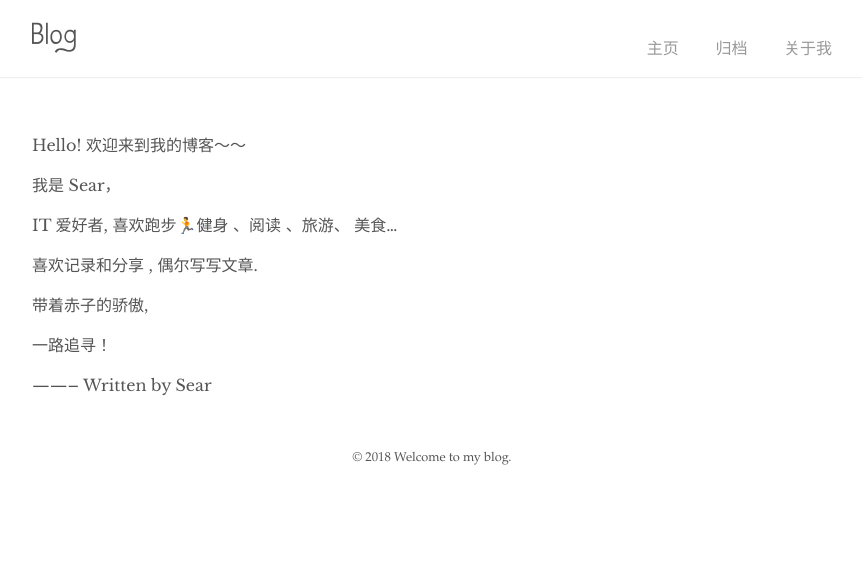
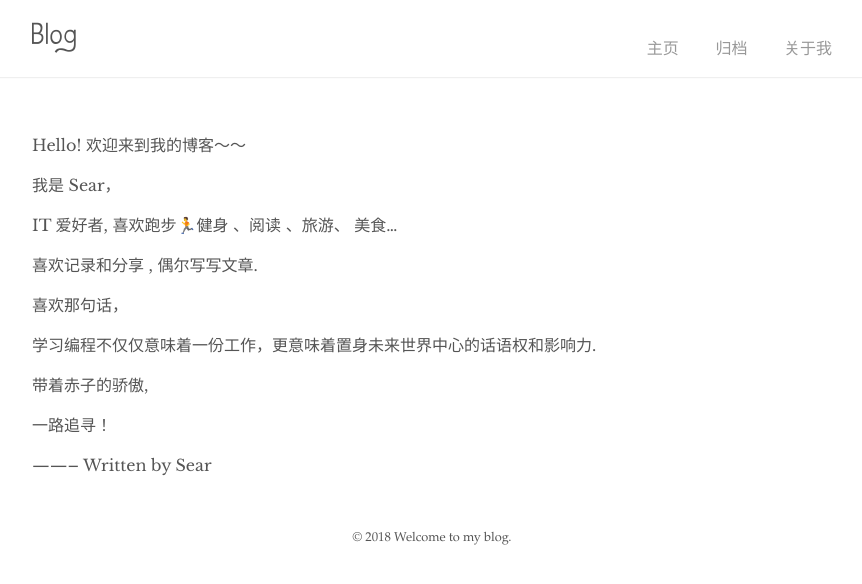
Before and after one commit to Searworld/Searworld.github.io, a Jekyll site: the page built from about.md, in a window 1280 px wide. Shown: the top 584 px of the page, without its empty margins (208-1070 px from the left). Built offline with Jekyll 4.4.1, drawn with Linux system fonts in a browser that asks for light colours.

```diff
--- a/about.md
+++ b/about.md
@@ -15,6 +15,10 @@ IT 爱好者, 喜欢跑步🏃健身 、阅读 、旅游、 美食...
 
 喜欢记录和分享 , 偶尔写写文章.
 
+喜欢那句话，
+
+学习编程不仅仅意味着一份工作，更意味着置身未来世界中心的话语权和影响力.
+
 带着赤子的骄傲,
 
 一路追寻！
```
